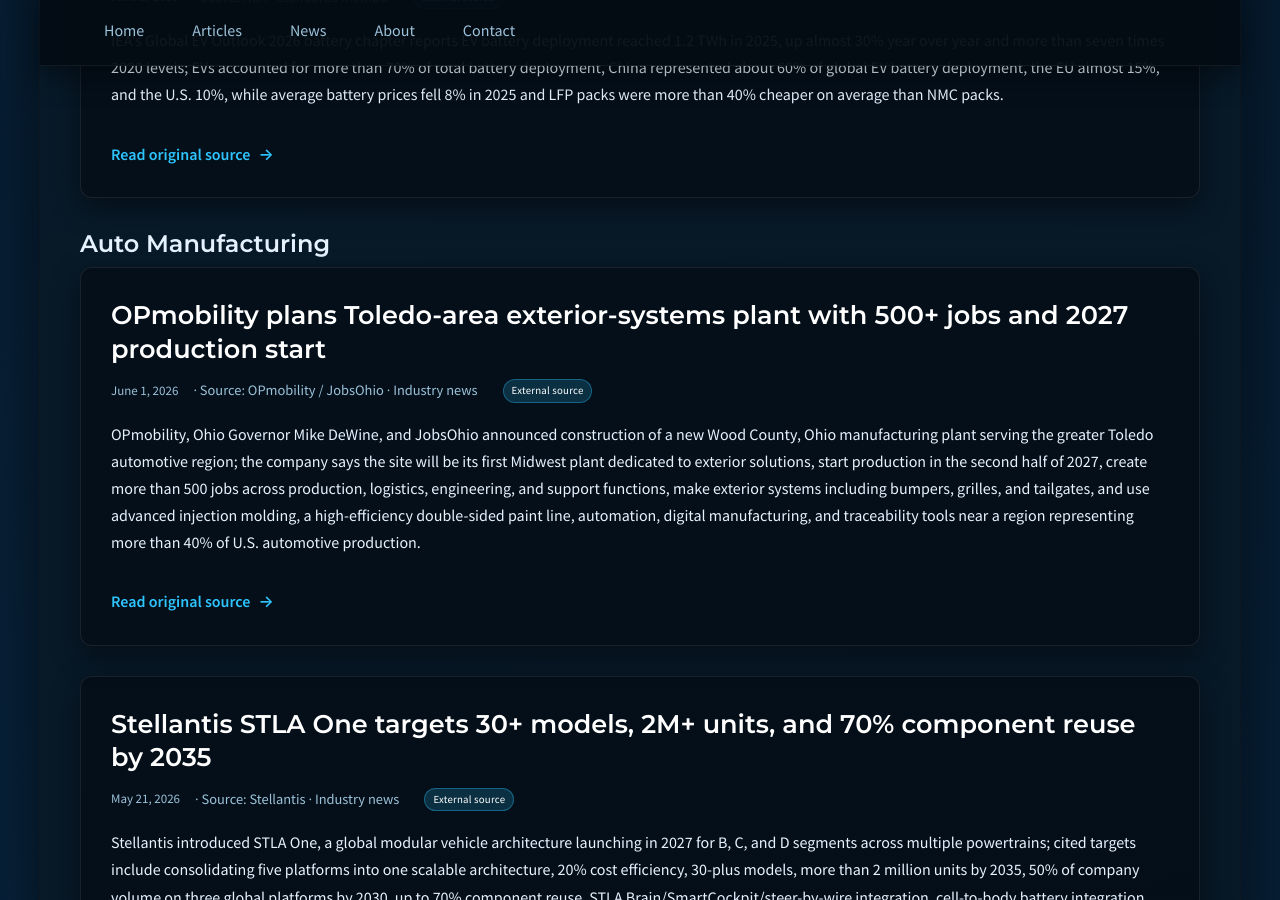
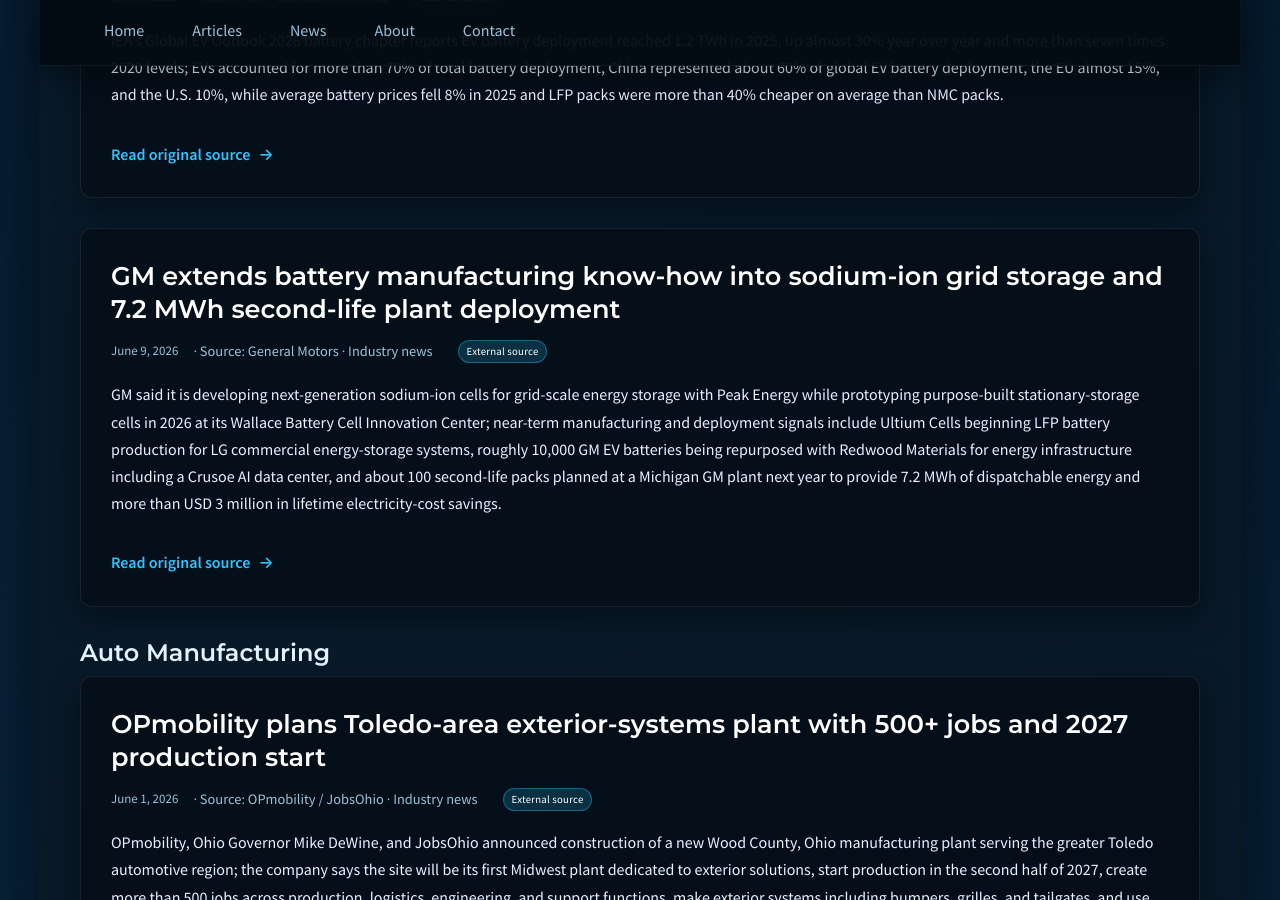
Before and after one commit to JohnForeman/MetrologyCentral, a Jekyll site: the page built from news.md, in a window 1280 px wide and 900 px high, scrolled down 1216 px. Built offline with Jekyll 4.4.1, drawn with Linux system fonts in a browser that asks for light colours; some of the changed text lies outside the part shown.

Commit message:
Update manufacturing news sweep

```diff
--- a/_data/news.yml
+++ b/_data/news.yml
@@ -1614,3 +1614,33 @@
     in the past five years, and 85% saying skills shortages negatively affect product
     quality.
   url: https://metrology.news/pulse-of-quality-in-manufacturing-2026-survey-reveals-surge-in-ai-adoption/
+- date: '2026-06-15'
+  title: Airbus opens second modernized Toulouse A320 final assembly line as A320
+    backlog reaches 7,499 aircraft
+  source: Airbus
+  sector: aerospace_defense_manufacturing
+  kind: industry_news
+  summary: Airbus inaugurated its second modernized A320 Family final assembly line
+    at the Jean-Luc Lagardere facility in Toulouse, completing a 10-line global A320
+    industrial network across Hamburg, Mobile, Tianjin, and Toulouse; cited specifics
+    include digital controls, automated logistics, robotics, a two-line Toulouse workforce
+    ramping toward nearly 1,500 people, an A320 Family ramp target of 70-75 aircraft
+    per month by end-2027 and rate 75 thereafter, and an end-May backlog of 7,499
+    A320 Family aircraft including 5,615 A321neo jets.
+  url: https://www.airbus.com/en/newsroom/press-releases/2026-06-airbus-inaugurates-new-a320-family-final-assembly-line-in-toulouse
+- date: '2026-06-09'
+  title: GM extends battery manufacturing know-how into sodium-ion grid storage and
+    7.2 MWh second-life plant deployment
+  source: General Motors
+  sector: ev_manufacturing
+  kind: industry_news
+  summary: GM said it is developing next-generation sodium-ion cells for grid-scale
+    energy storage with Peak Energy while prototyping purpose-built stationary-storage
+    cells in 2026 at its Wallace Battery Cell Innovation Center; near-term manufacturing
+    and deployment signals include Ultium Cells beginning LFP battery production for
+    LG commercial energy-storage systems, roughly 10,000 GM EV batteries being repurposed
+    with Redwood Materials for energy infrastructure including a Crusoe AI data center,
+    and about 100 second-life packs planned at a Michigan GM plant next year to provide
+    7.2 MWh of dispatchable energy and more than USD 3 million in lifetime electricity-cost
+    savings.
+  url: https://news.gm.com/home.detail.html/Pages/news/us/en/2026/jun/0609-sodium-ion-batteries-grid-scale-energy-storage.html
```
